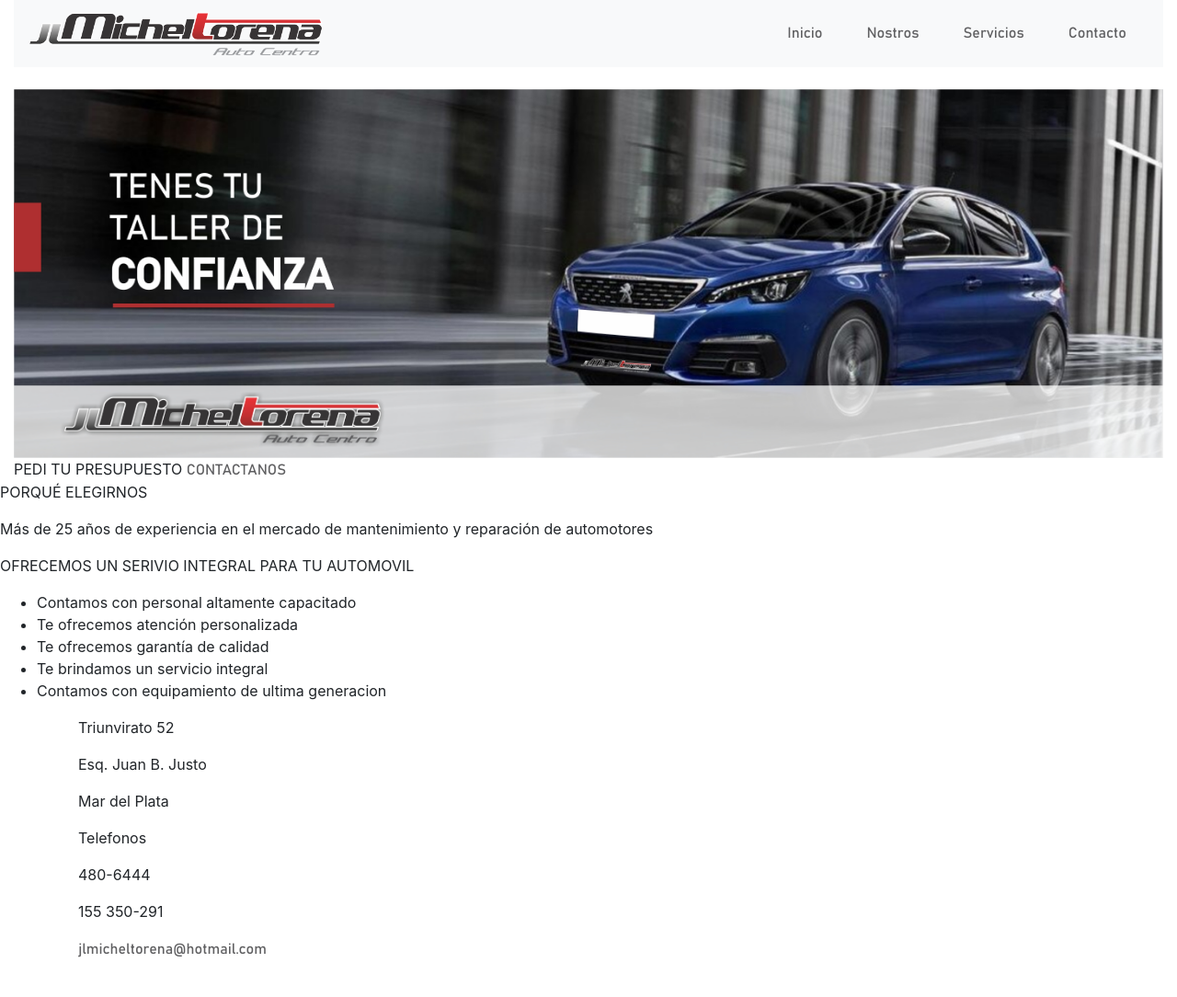
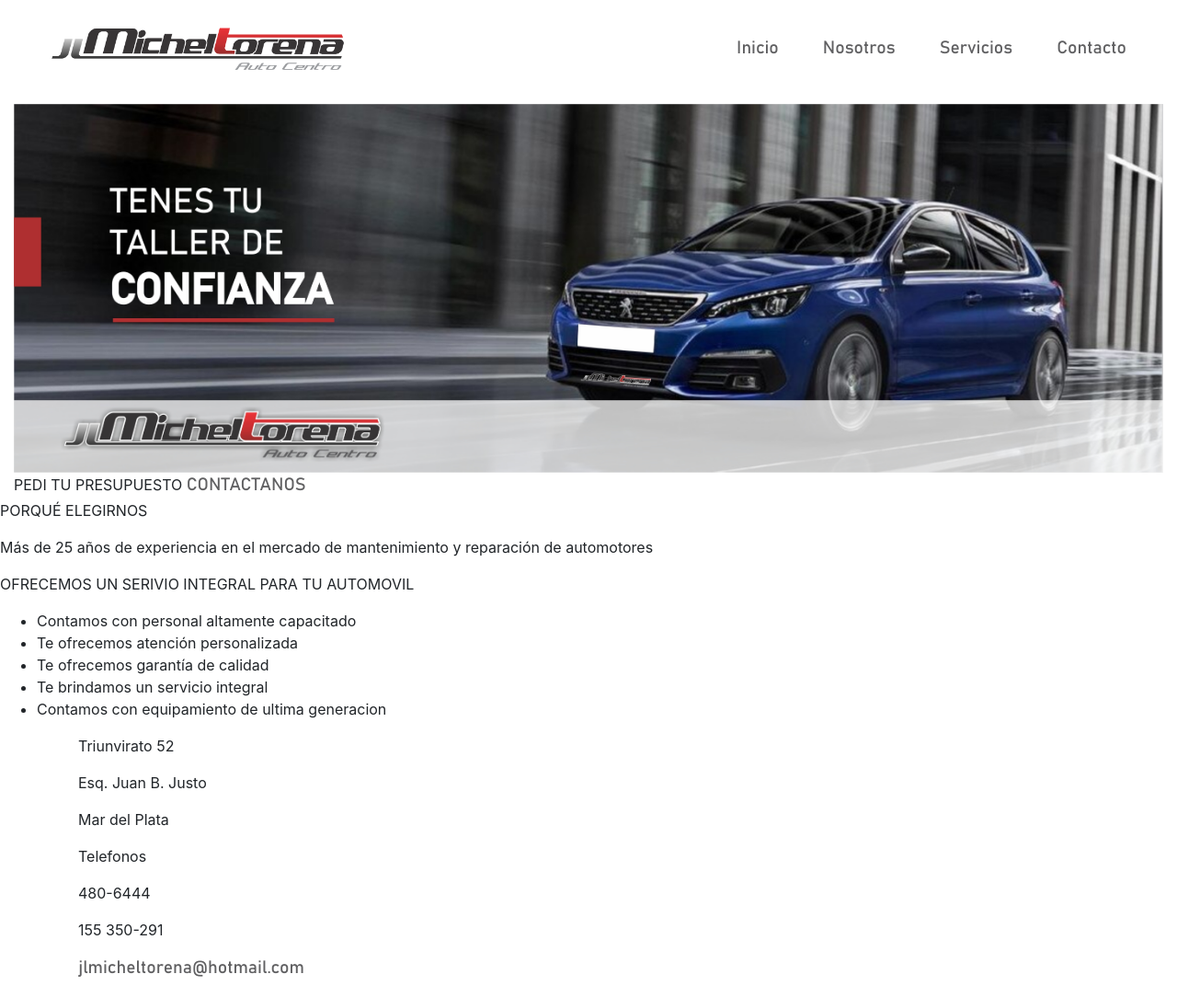
Before and after one commit to pvalentinuzzi14/MichelTorena-Web, a PHP site: page / in a window 1280 px wide. Shown: the whole page at 92% size. Before the commit the page ends 1041 px from the top, so only its background shows below. Run offline with PHP 8.4, Linux system fonts and the light colour scheme; some web fonts are replaced.

Commit message:
cambios header
mas modificaciones sobre el header

```diff
--- a/index.html
+++ b/index.html
@@ -10,19 +10,20 @@
     </head>
         <body>
         <header class="container-fluid ">
-            <nav class="navbar navbar-expand-lg navbar-light bg-light">
-                <a class="navbar-brand" href="#">
-                    <img src="img/LOGO.png" width="30" height="30" class="d-inline-block align-top img-fluid"></a>
+            <nav class="navbar navbar-expand-lg navbar-light bg-light bg-white">
+                <a class="navbar-brand mt-3 ml-4" href="#">
+                    <img src="img/LOGO.png" width="30" height="30" class="d-inline-block align-top img-fluid">
+                </a>
                 <button class="navbar-toggler" type="button" data-toggle="collapse" data-target="#navbarNavAltMarkup" aria-controls="navbarNavAltMarkup" aria-expanded="false" aria-label="Toggle navigation">
                   <span class="navbar-toggler-icon"></span>
                 </button>
 
                 <div class="collapse navbar-collapse justify-content-md-end" id="navbarNavAltMarkup">
                   <div class="navbar-nav text-center">
-                    <a class="nav-item nav-link active mx-3" href="#">Inicio</a>
-                    <a class="nav-item nav-link mx-3" href="#">Nostros</a>
-                    <a class="nav-item nav-link mx-3" href="#">Servicios</a>
-                    <a class="nav-item nav-link disabled mx-3" href="#">Contacto</a>
+                    <a class="nav-item nav-link active mx-3" href="index.html">Inicio</a>
+                    <a class="nav-item nav-link mx-3" href="nosotros.html">Nosotros</a>
+                    <a class="nav-item nav-link mx-3" href="servicios.html">Servicios</a>
+                    <a class="nav-item nav-link disabled mx-3" href="contacto.html">Contacto</a>
                   </div>
                 </div>
               </nav>
--- a/styles.css
+++ b/styles.css
@@ -13,6 +13,9 @@ a
     color: #606062!important;
     font-family: bahnschrift;
     text-decoration: none;
+    font-size: 1.2rem;
+    font-weight: .5rem;
+    margin-top: 18px;
 }
 
 .body
```
